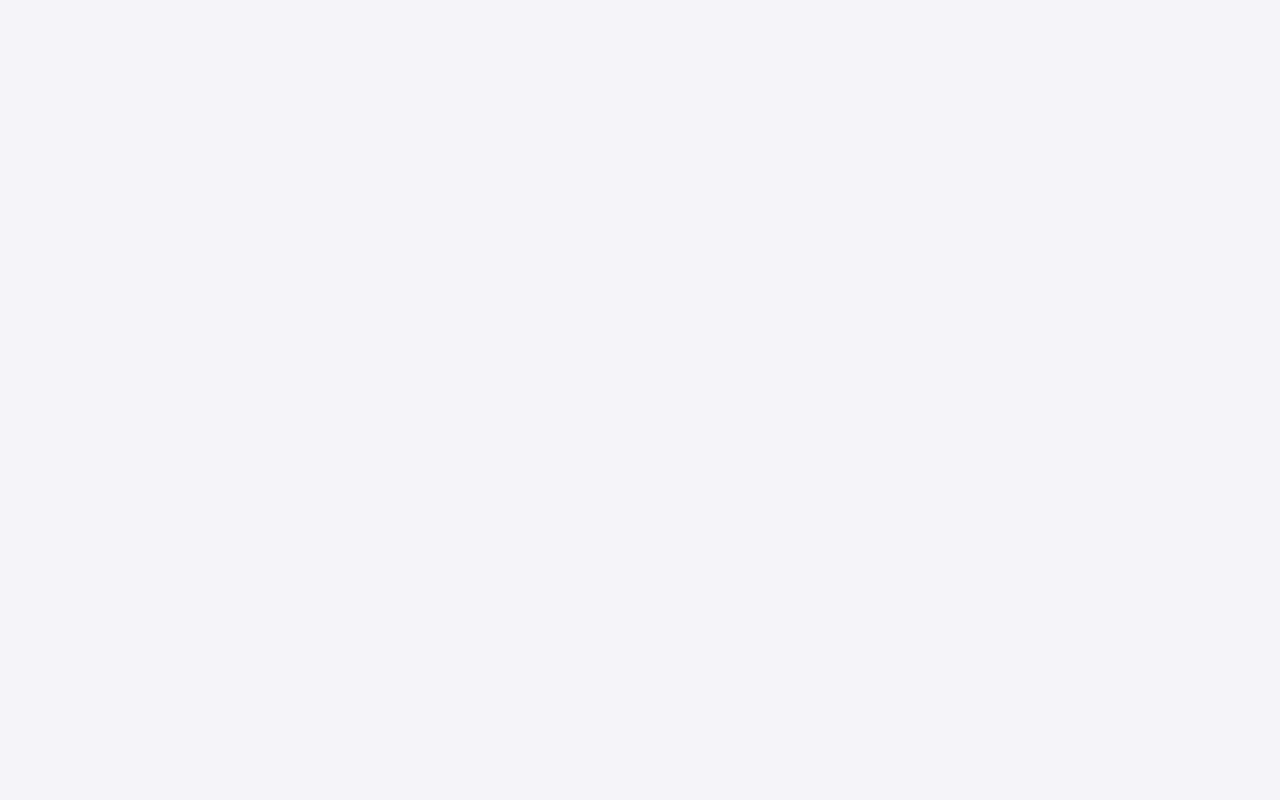
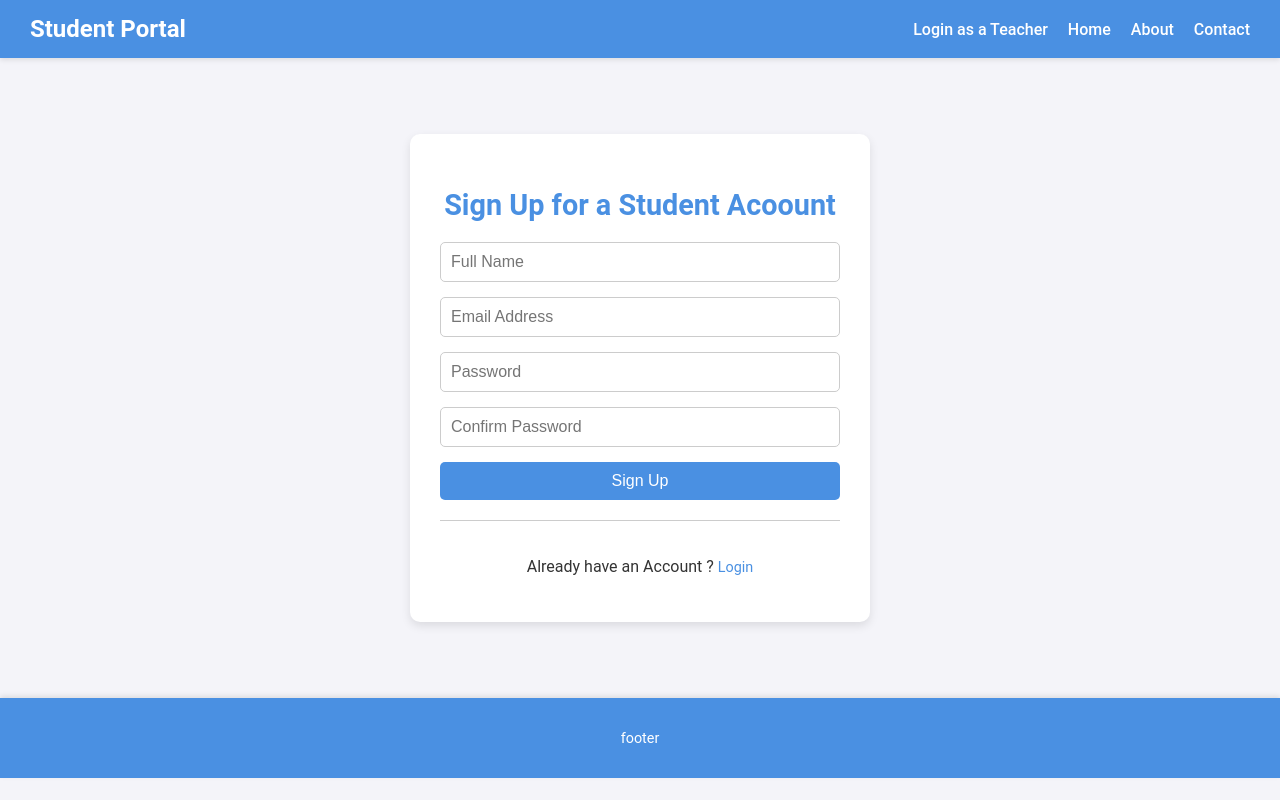
Before and after one commit to 4l0sh/studentPortal, a React (Vite) app in the folder studentportal/: page /signup in a window 1280 px wide. Before the commit this address had no page. Built offline with nearby package versions, Linux system fonts and the light colour scheme.

Commit message:
signupPlaceholders

```diff
--- a/studentportal/package.json
+++ b/studentportal/package.json
@@ -16,6 +16,7 @@
     "cors": "^2.8.5",
     "dotenv": "^16.4.7",
     "express": "^4.21.2",
+    "materialize-css": "^1.0.0-rc.2",
     "mongodb": "^6.15.0",
     "multer": "^1.4.5-lts.2",
     "nodemon": "^3.1.9",
--- a/studentportal/src/App.jsx
+++ b/studentportal/src/App.jsx
@@ -1,6 +1,7 @@
 import { Fragment } from 'react';
 import { BrowserRouter as Router, Route, Routes } from 'react-router-dom';
-import StudentLogin from './pages/teacherLogin/studentLogin';
+import StudentLogin from './pages/studentLogin/studentLogin';
+import StudentSignup from './pages/studentSignup/studentSignup';
 import About from './pages/about/about';
 import './App.css';
 
@@ -10,6 +11,7 @@ function App() {
       <Router>
         <Routes>
           <Route path='/' element={<StudentLogin />} />
+          <Route path='/signup' element={<StudentSignup />} />
           <Route path='/about' element={<About />} />
         </Routes>
       </Router>
--- /dev/null
+++ b/studentportal/src/components/navbar.jsx
@@ -0,0 +1,21 @@
+import { Fragment } from 'react';
+
+const Navbar = () => {
+  return (
+    <Fragment>
+      <div className='navBar'>
+        <div className='navBarTitle'>
+          <h2>Student Portal</h2>
+        </div>
+        <div className='navBarLinks'>
+          <a href='#'>Login as a Teacher</a>
+          <a href='#'>Home</a>
+          <a href='/about'>About</a>
+          <a href='#'>Contact</a>
+        </div>
+      </div>
+    </Fragment>
+  );
+};
+
+export default Navbar;
--- a/studentportal/src/pages/about/about.jsx
+++ b/studentportal/src/pages/about/about.jsx
@@ -1,5 +1,5 @@
 import { Fragment } from 'react';
-import '../teacherLogin/studentLogin.css';
+import '../studentLogin/studentLogin.css';
 
 const About = () => {
   return (
--- a/studentportal/src/pages/teacherLogin/studentLogin.css
+++ b/studentportal/src/pages/studentLogin/studentLogin.css
@@ -166,3 +166,8 @@ hr {
   color: #555;
   line-height: 1.6;
 }
+.error {
+  color: red;
+  font-size: 1rem;
+  margin-top: 10px;
+}
--- a/studentportal/src/pages/teacherLogin/studentLogin.jsx
+++ b/studentportal/src/pages/studentLogin/studentLogin.jsx
@@ -1,23 +1,12 @@
 import { Fragment } from 'react';
-import { useNavigate } from 'react-router-dom';
+import Navbar from '../../components/navbar';
 import './studentLogin.css';
 
 const TeacherLogin = () => {
-  const navigate = useNavigate();
   return (
     <Fragment>
       <div className='mainContainer'>
-        <div className='navBar'>
-          <div className='navBarTitle'>
-            <h2>Student Portal</h2>
-          </div>
-          <div className='navBarLinks'>
-            <a href='#'>Login as a Teacher</a>
-            <a href='#'>Home</a>
-            <a href='/about'>About</a>
-            <a href='#'>Contact</a>
-          </div>
-        </div>
+        <Navbar />
         <div className='loginContainer'>
           <div className='loginCard'>
             <h2>Login To Your Student Account </h2>
@@ -35,7 +24,7 @@ const TeacherLogin = () => {
             </p>
 
             <p>
-              <a href='#'>Create Account </a> if you don't have one{' '}
+              <a href='/signup'>Create Account </a> if you don't have one{' '}
             </p>
           </div>
         </div>
--- /dev/null
+++ b/studentportal/src/pages/studentSignup/studentSignup.jsx
@@ -0,0 +1,69 @@
+import { Fragment, useState } from 'react';
+import Navbar from '../../components/navbar';
+const StudentSignup = () => {
+  const [name, setName] = useState('');
+  const [email, setEmail] = useState('');
+  const [password, setPassword] = useState('');
+  const [confirmPassword, setConfirmPassword] = useState('');
+  const [errorMessage, setErrorMessage] = useState('');
+
+  const handleSubmit = (e) => {
+    e.preventDefault();
+    if (password !== confirmPassword) {
+      setErrorMessage('Passwords do not match');
+      return;
+    }
+    const student = {
+      name: name,
+      email: email,
+      password: password,
+    };
+    console.log(student);
+  };
+
+  return (
+    <Fragment>
+      <div className='mainContainer'>
+        <Navbar />
+        <div className='loginContainer'>
+          <div className='loginCard'>
+            <h2>Sign Up for a Student Acoount </h2>
+            {errorMessage && <p className='error'>{errorMessage}</p>}
+            <form className='loginForm' onSubmit={(e) => handleSubmit(e)}>
+              <input
+                type='text'
+                placeholder='Full Name'
+                onChange={(e) => setName(e.target.value)}
+              />
+              <input
+                type='email'
+                placeholder='Email Address'
+                onChange={(e) => setEmail(e.target.value)}
+              />
+              <input
+                type='password'
+                placeholder='Password'
+                onChange={(e) => setPassword(e.target.value)}
+              />
+              <input
+                type='password'
+                placeholder='Confirm Password'
+                onChange={(e) => setConfirmPassword(e.target.value)}
+              />
+              <button className='loginButton' type='submit'>
+                Sign Up{' '}
+              </button>
+            </form>
+            <hr />
+            <p>
+              Already have an Account ? <a href='/'>Login</a>
+            </p>
+          </div>
+        </div>
+        <div className='footerContainer'>footer</div>
+      </div>
+    </Fragment>
+  );
+};
+
+export default StudentSignup;
```
Also changed, not shown: studentportal/src/components/footer.jsx (added), studentportal/src/pages/studentSignup/studentSignup.css (added), 1 other file (tests, documents, lock files or other folders).
